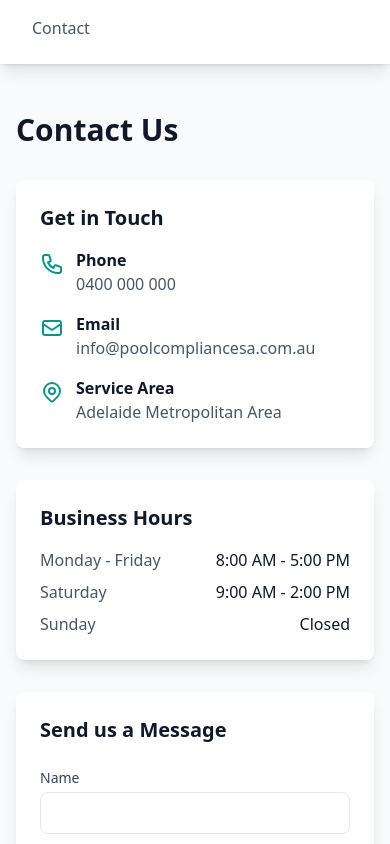
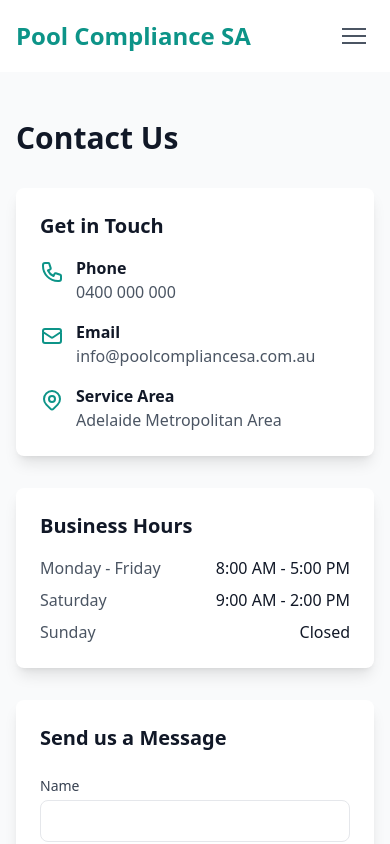
Before and after one commit to jonokarks/pcsabest, a Next.js app: page /contact in a window 390 px wide. Shown: the top 844 px of the page. Built offline with nearby package versions, Linux system fonts and the light colour scheme.

Commit message:
Your commit message here

```diff
--- a/components/Header.tsx
+++ b/components/Header.tsx
@@ -6,13 +6,21 @@ import { useState } from "react";
 export default function Header() {
   const [isMenuOpen, setIsMenuOpen] = useState(false);
 
-  const toggleMenu = () => {
+  const toggleMenu = (e: React.MouseEvent) => {
+    e.stopPropagation();
     setIsMenuOpen(!isMenuOpen);
   };
 
+  // Close menu when clicking outside
+  const closeMenu = () => {
+    if (isMenuOpen) {
+      setIsMenuOpen(false);
+    }
+  };
+
   return (
-    <header className="bg-white shadow-sm relative">
-      <nav className="container mx-auto px-4 py-4">
+    <header className="bg-white shadow-sm" onClick={closeMenu}>
+      <nav className="container mx-auto px-4 py-4 relative">
         <div className="flex justify-between items-center">
           <Link href="/" className="text-2xl font-bold text-teal-600">
             Pool Compliance SA
@@ -20,7 +28,8 @@ export default function Header() {
 
           {/* Hamburger Menu Button */}
           <button
-            className="md:hidden p-2 rounded-lg hover:bg-gray-100 focus:outline-none focus:ring-2 focus:ring-teal-500"
+            type="button"
+            className="md:hidden w-10 h-10 p-2 rounded-lg hover:bg-gray-100 focus:outline-none focus:ring-2 focus:ring-teal-500 relative z-50 cursor-pointer"
             onClick={toggleMenu}
             aria-label="Toggle menu"
             aria-expanded={isMenuOpen}
@@ -60,14 +69,23 @@ export default function Header() {
           </div>
 
         </div>
+        {/* Mobile Menu Backdrop */}
+        {isMenuOpen && (
+          <div
+            className="fixed inset-0 bg-black bg-opacity-50 transition-opacity duration-200"
+            style={{ top: '72px' }}
+            onClick={closeMenu}
+          />
+        )}
 
         {/* Mobile Menu */}
         <div
-          className={`md:hidden absolute top-full left-0 right-0 bg-white shadow-lg transform transition-transform duration-300 ease-in-out ${
-            isMenuOpen ? 'translate-y-0' : '-translate-y-full'
+          className={`md:hidden absolute left-0 right-0 top-full bg-white shadow-lg border-t transition-all duration-200 ease-in-out z-50 ${
+            isMenuOpen ? 'opacity-100 visible translate-y-0' : 'opacity-0 invisible -translate-y-1'
           }`}
+          onClick={(e) => e.stopPropagation()}
         >
-          <div className="container mx-auto px-4 py-4 space-y-3">
+          <div className="px-4 py-4 space-y-2">
             <Link
               href="/"
               className="block text-gray-600 hover:text-gray-900 hover:bg-gray-50 px-4 py-2 rounded-lg transition duration-150"
```
